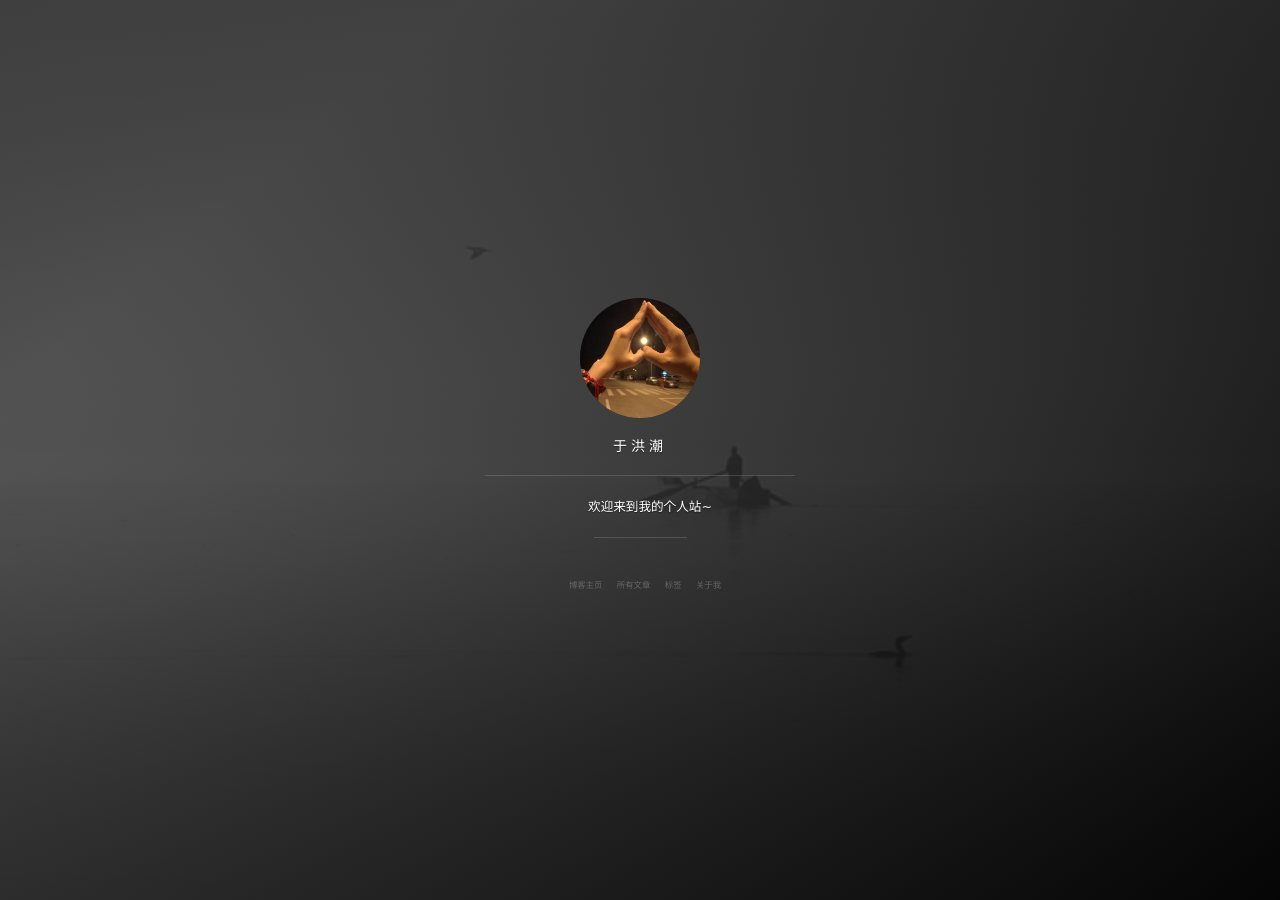
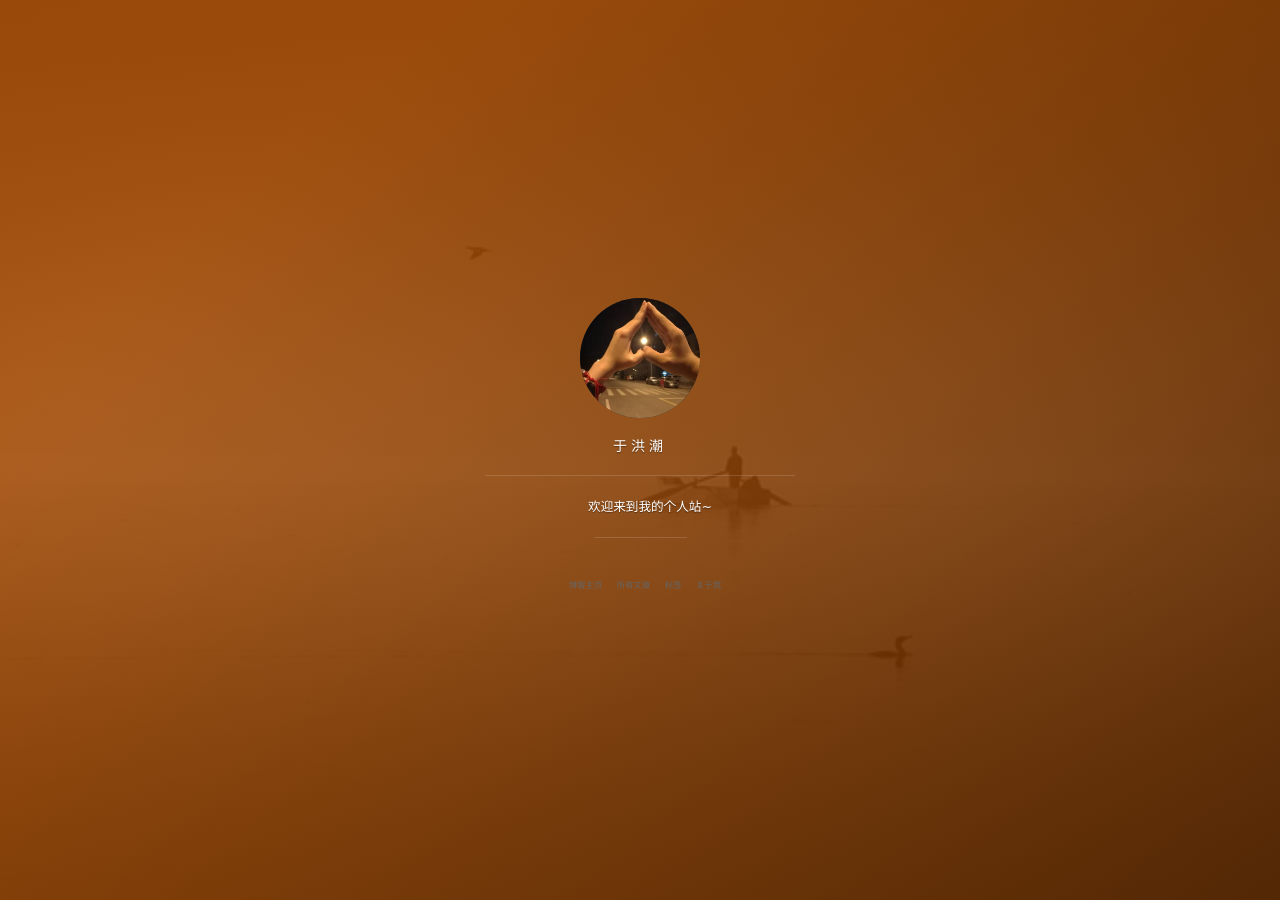
Before and after one commit to yuu6/yuu6.github.io, a Jekyll site: the page built from index.html, in a window 1280 px wide. Built offline with Jekyll 4.4.1, drawn with Linux system fonts in a browser that asks for light colours; nearby versions of some CDN libraries; the list of posts is cut into pages by our own code; comment, search, counter and statistics services are not loaded.

Commit message:
git merge

```diff
--- a/_config.yml
+++ b/_config.yml
@@ -54,7 +54,7 @@ permalink: /:year/:month/:title/
 textColor: #FF0000
 
 # supported colors: blue, green, purple, red, orange or slate. If you need clear, leave it empty.
-cover_color: clear
+cover_color: orange
 
 # The blog button should not be removed.
 blog_button:
```
